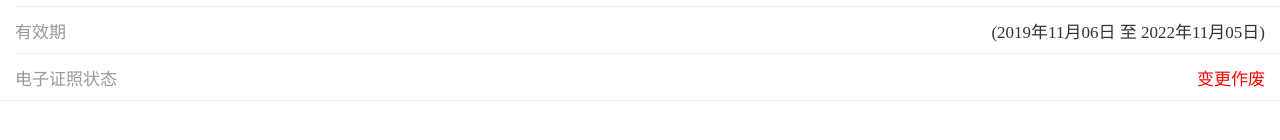
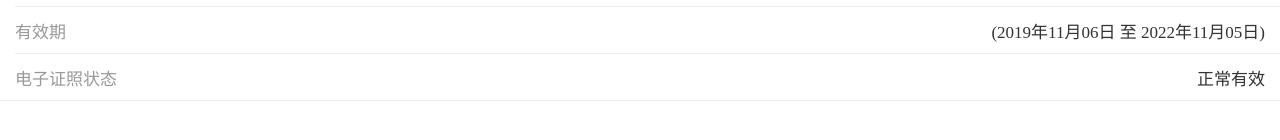
Before and after one commit to EXILESUN/EXILESUN.github.io, a plain HTML site: page index.html in a window 1280 px wide. Shown: the part 522-662 px from the top of the page. Drawn offline with Linux system fonts and the light colour scheme.

Commit message:
Update index.html

```diff
--- a/index.html
+++ b/index.html
@@ -133,7 +133,7 @@
 
 
 
-                	<span style="color:red;" >变更作废</span>
+                	<span>正常有效</span>
 
 
          </span></a></li>
```
